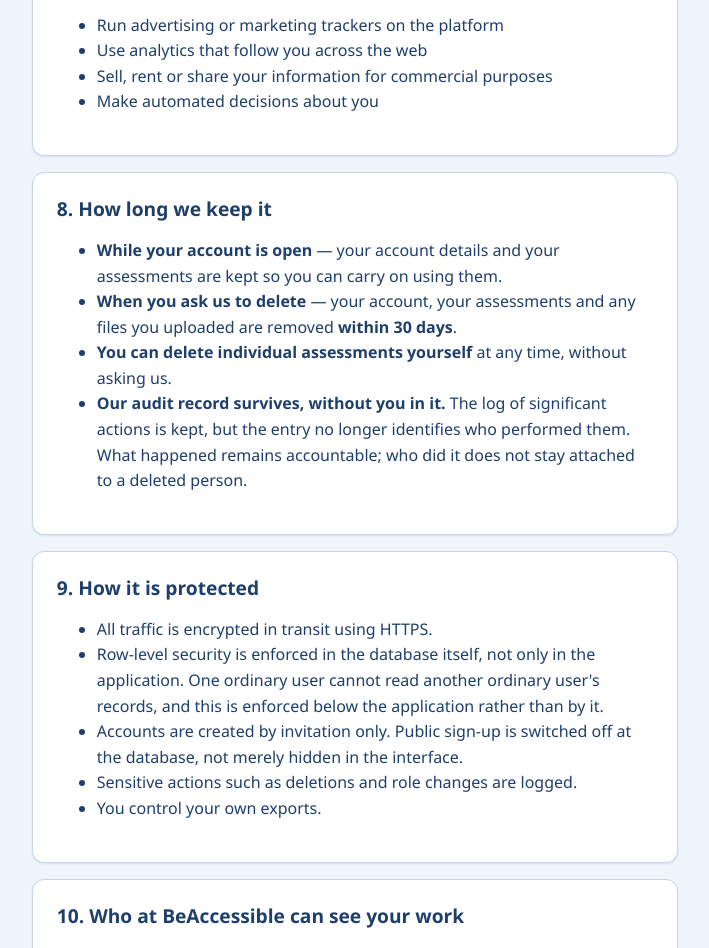
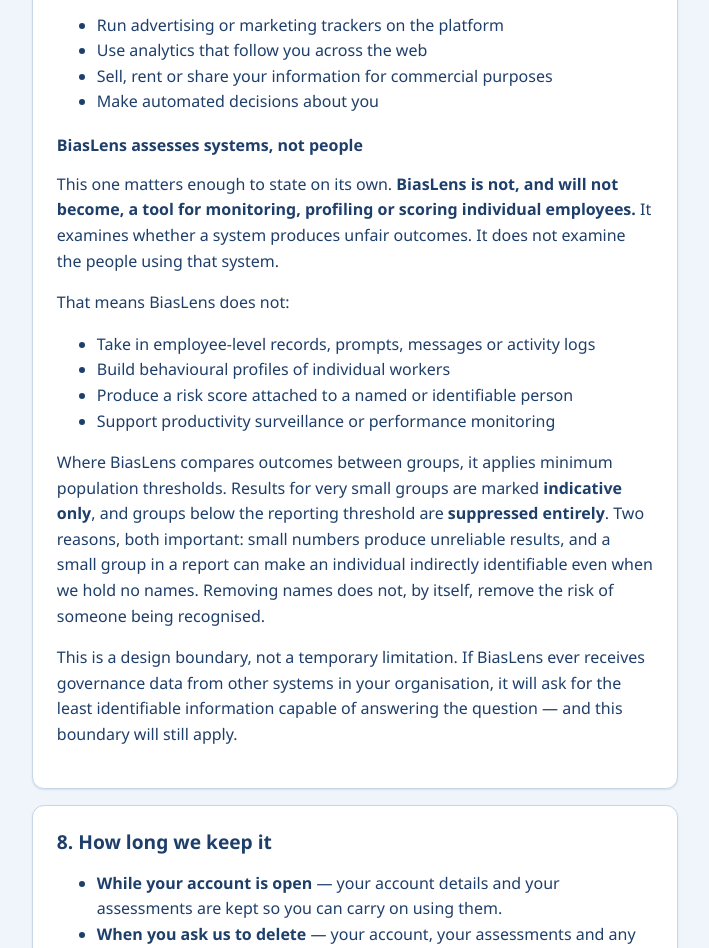
Before and after one commit to laggiesfl/BiasLens-Full-Platform, a Next.js app: page /privacy in a window 1280 px wide. Shown: the part 3780-4728 px from the top of the page, without its empty margins (285-994 px from the left). Built offline with nearby package versions, Linux system fonts and the light colour scheme.

Commit message:
Governance: no-employee-surveillance boundary and small-group protection

```diff
--- a/src/app/privacy/page.tsx
+++ b/src/app/privacy/page.tsx
@@ -233,6 +233,42 @@ export default function PrivacyNoticePage() {
           <li>Sell, rent or share your information for commercial purposes</li>
           <li>Make automated decisions about you</li>
         </ul>
+
+        <h3 style={{ fontSize: "1rem", marginTop: "1.25rem" }}>
+          BiasLens assesses systems, not people
+        </h3>
+        <p>
+          This one matters enough to state on its own.{" "}
+          <strong>
+            BiasLens is not, and will not become, a tool for monitoring, profiling
+            or scoring individual employees.
+          </strong>{" "}
+          It examines whether a system produces unfair outcomes. It does not
+          examine the people using that system.
+        </p>
+        <p>That means BiasLens does not:</p>
+        <ul>
+          <li>Take in employee-level records, prompts, messages or activity logs</li>
+          <li>Build behavioural profiles of individual workers</li>
+          <li>Produce a risk score attached to a named or identifiable person</li>
+          <li>Support productivity surveillance or performance monitoring</li>
+        </ul>
+        <p>
+          Where BiasLens compares outcomes between groups, it applies minimum
+          population thresholds. Results for very small groups are marked{" "}
+          <strong>indicative only</strong>, and groups below the reporting
+          threshold are <strong>suppressed entirely</strong>. Two reasons, both
+          important: small numbers produce unreliable results, and a small group in
+          a report can make an individual indirectly identifiable even when we hold
+          no names. Removing names does not, by itself, remove the risk of someone
+          being recognised.
+        </p>
+        <p>
+          This is a design boundary, not a temporary limitation. If BiasLens ever
+          receives governance data from other systems in your organisation, it will
+          ask for the least identifiable information capable of answering the
+          question — and this boundary will still apply.
+        </p>
       </section>
 
       <section className="card stack" aria-labelledby="keep-h">
```
